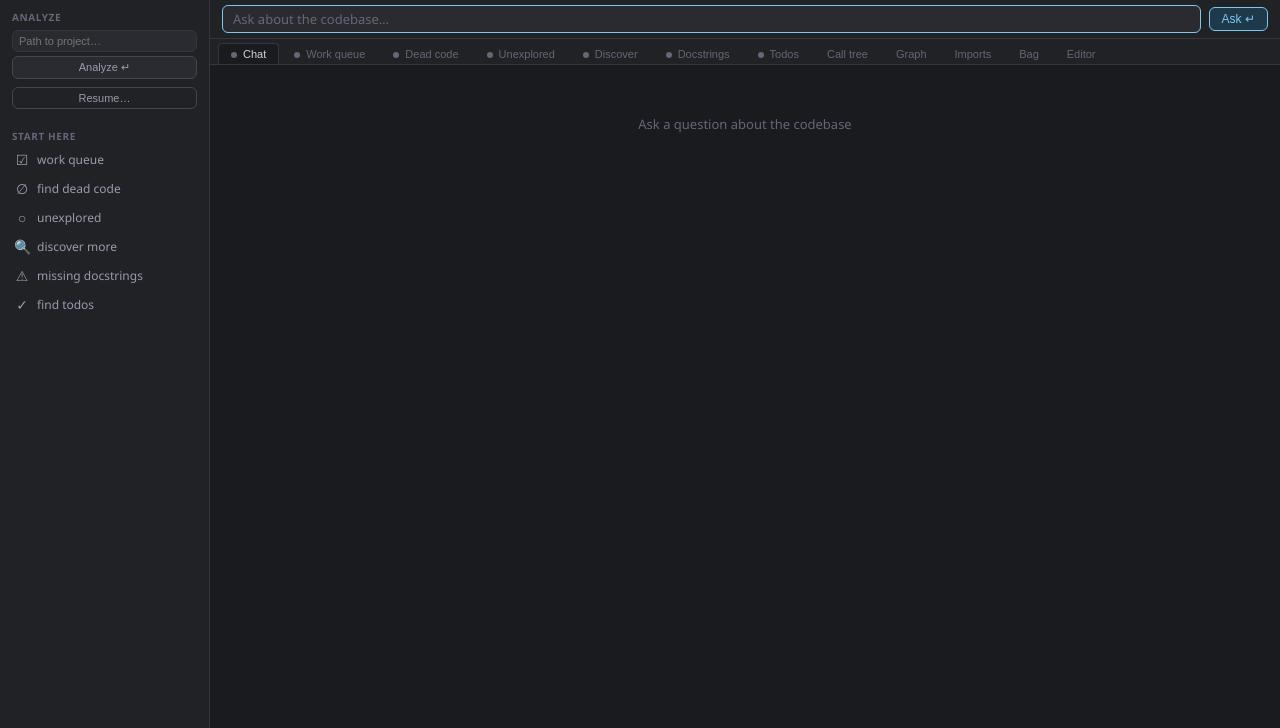
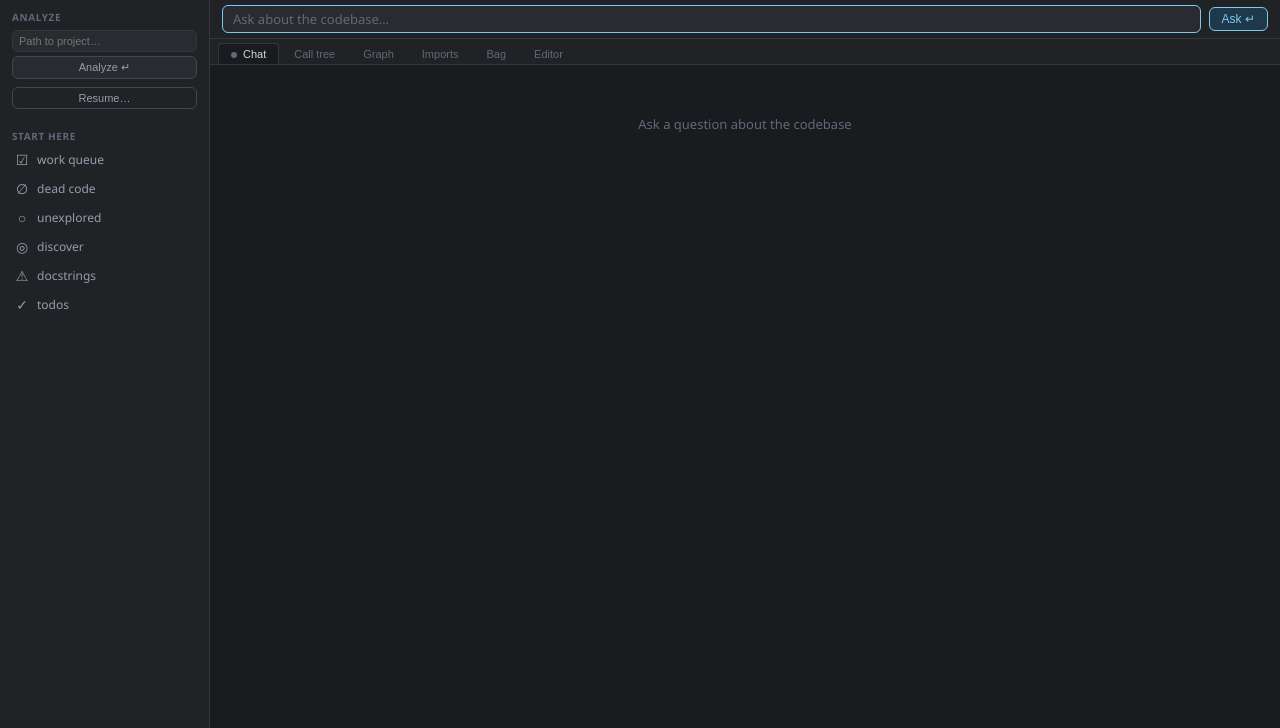
Before and after one commit to bartanderson/Determined, a Flask app: page / in a window 1280 px wide. Shown: the part 36-764 px from the top of the page. Run offline with Flask 3, Linux system fonts and the light colour scheme.

Commit message:
Collapse 12 tabs to 6, wire sidebar queries to Chat
Tab bar: Chat, Call tree, Graph, Imports, Bag, Editor only.
Sidebar items fire queries into Chat instead of switching tabs.
Removed dead tab panels, TAB_QUERIES, tab_answer/tab_query JS.

Co-Authored-By: Claude Sonnet 4.6 <noreply@anthropic.com>

```diff
--- a/determined/ui/templates/console.html
+++ b/determined/ui/templates/console.html
@@ -37,23 +37,23 @@
 
     <div class="sidebar-section">
       <div class="sidebar-label">Start here</div>
-      <div class="sidebar-item" data-tab="work_queue">
+      <div class="sidebar-item" data-submit="what should I work on">
         <span class="icon">☑</span>work queue
       </div>
-      <div class="sidebar-item" data-tab="dead_code">
-        <span class="icon">∅</span>find dead code
+      <div class="sidebar-item" data-submit="find dead code">
+        <span class="icon">∅</span>dead code
       </div>
-      <div class="sidebar-item" data-tab="unexplored">
+      <div class="sidebar-item" data-submit="what haven't you explored">
         <span class="icon">○</span>unexplored
       </div>
-      <div class="sidebar-item" data-tab="discover">
-        <span class="icon">🔍</span>discover more
+      <div class="sidebar-item" data-submit="discover more">
+        <span class="icon">◎</span>discover
       </div>
-      <div class="sidebar-item" data-tab="docstrings">
-        <span class="icon">⚠</span>missing docstrings
+      <div class="sidebar-item" data-submit="what functions are missing docstrings">
+        <span class="icon">⚠</span>docstrings
       </div>
-      <div class="sidebar-item" data-tab="todos">
-        <span class="icon">✓</span>find todos
+      <div class="sidebar-item" data-submit="find todos">
+        <span class="icon">✓</span>todos
       </div>
     </div>
   </div>
@@ -77,12 +77,6 @@
     <!-- tab bar -->
     <div class="tab-bar" id="tab-bar">
       <button class="tab active" data-tab="chat">Chat</button>
-      <button class="tab" data-tab="work_queue">Work queue</button>
-      <button class="tab" data-tab="dead_code">Dead code</button>
-      <button class="tab" data-tab="unexplored">Unexplored</button>
-      <button class="tab" data-tab="discover">Discover</button>
-      <button class="tab" data-tab="docstrings">Docstrings</button>
-      <button class="tab" data-tab="todos">Todos</button>
       <button class="tab tab-nodot" data-tab="call_tree">Call tree</button>
       <button class="tab tab-nodot" data-tab="graph">Graph</button>
       <button class="tab tab-nodot" data-tab="imports">Imports</button>
@@ -95,12 +89,6 @@
       <div class="tab-panel active" id="panel-chat">
         <div id="results" class="results-area"></div>
       </div>
-      <div class="tab-panel" id="panel-work_queue"><div class="results-area tab-results" id="tab-work_queue"><div class="tab-spinner">Loading…</div></div></div>
-      <div class="tab-panel" id="panel-dead_code"><div class="results-area tab-results" id="tab-dead_code"><div class="tab-spinner">Loading…</div></div></div>
-      <div class="tab-panel" id="panel-unexplored"><div class="results-area tab-results" id="tab-unexplored"><div class="tab-spinner">Loading…</div></div></div>
-      <div class="tab-panel" id="panel-discover"><div class="results-area tab-results" id="tab-discover"><div class="tab-spinner">Loading…</div></div></div>
-      <div class="tab-panel" id="panel-docstrings"><div class="results-area tab-results" id="tab-docstrings"><div class="tab-spinner">Loading…</div></div></div>
-      <div class="tab-panel" id="panel-todos"><div class="results-area tab-results" id="tab-todos"><div class="tab-spinner">Loading…</div></div></div>
       <div class="tab-panel" id="panel-call_tree">
         <div class="call-tree-toolbar">
           <input id="ct-input" class="path-input" placeholder="Symbol to trace" style="flex:1">
@@ -252,15 +240,6 @@ socket.on("disconnect", () => {
 
 let _startupFiredFor = null;
 
-const TAB_QUERIES = {
-  work_queue:  "what should I work on",
-  dead_code:   "find dead code",
-  unexplored:  "what haven't you explored?",
-  discover:    "discover more",
-  docstrings:  "what functions are missing docstrings",
-  todos:       "find todos",
-};
-
 // server sends this immediately on connect if a corpus is already loaded
 socket.on("corpus_ready", data => {
   document.getElementById("db-badge").textContent = data.db_name;
@@ -290,18 +269,11 @@ socket.on("corpus_ready", data => {
     document.getElementById("gx-input").placeholder = data.top_entry;
   }
 
-  // fire tab queries and auto-loads once on corpus load
+  // auto-loads once on corpus load
   if (_startupFiredFor !== data.db_path) {
     _startupFiredFor = data.db_path;
-    Object.entries(TAB_QUERIES).forEach(([tab, q]) => {
-      const btn = document.querySelector(`.tab[data-tab="${tab}"]`);
-      if (btn) btn.classList.add("tab-loading");
-      socket.emit("tab_query", { tab, question: q });
-    });
-    // auto-load non-visual tabs at startup
     bagFetch();
     if (data.top_entry) ctTrace(data.top_entry);
-    // Cytoscape tabs (graph, imports) lazy-load on first click — can't render into hidden container
   }
 });
 
@@ -366,44 +338,6 @@ document.querySelectorAll(".sidebar-item[data-tab]").forEach(el => {
   el.addEventListener("click", () => activateTab(el.dataset.tab));
 });
 
-socket.on("tab_answer", data => {
-  const panel = document.getElementById("tab-" + data.tab);
-  if (!panel) return;
-  panel.innerHTML = "";
-  const isErr = typeof data.answer === "string" && data.answer.startsWith("Error:");
-  const block = document.createElement("div");
-  block.className = "result-block";
-  if (isErr) {
-    block.innerHTML = `<div class="result-body">
-      <div style="color:var(--red);font-size:.85em;margin-bottom:.3rem">Load failed — ${escHtml(data.tab)}</div>
-      <div class="answer-text" style="color:var(--text3);font-size:.82em;font-family:var(--font-mono)">${escHtml(data.answer)}</div>
-    </div>`;
-  } else {
-    block.innerHTML = `<div class="result-body"><div class="answer-text">${colorize(data.answer)}</div></div>`;
-  }
-  panel.appendChild(block);
-  const tabBtn = document.querySelector(`.tab[data-tab="${data.tab}"]`);
-  if (tabBtn) {
-    tabBtn.classList.remove("tab-loading");
-    tabBtn.classList.toggle("tab-error", isErr);
-    tabBtn.classList.toggle("tab-ready", !isErr);
-  }
-  if (!isErr) attachSymbolHandlers(panel);
-});
-
-// timeout: any tab still loading after 30s marks itself as timed out
-setTimeout(() => {
-  document.querySelectorAll(".tab.tab-loading").forEach(tabBtn => {
-    const tab = tabBtn.dataset.tab;
-    const panel = document.getElementById("tab-" + tab);
-    tabBtn.classList.remove("tab-loading");
-    tabBtn.classList.add("tab-error");
-    if (panel) panel.innerHTML = `<div class="result-block"><div class="result-body">
-      <div style="color:var(--red);font-size:.85em;margin-bottom:.3rem">Timed out — ${escHtml(tab)}</div>
-      <div class="answer-text" style="color:var(--text3);font-size:.82em">No response after 30s. Is a corpus loaded?</div>
-    </div></div>`;
-  });
-}, 30000);
 
 // ── call tree ─────────────────────────────────────────────
 const ctInput  = document.getElementById("ct-input");
```
